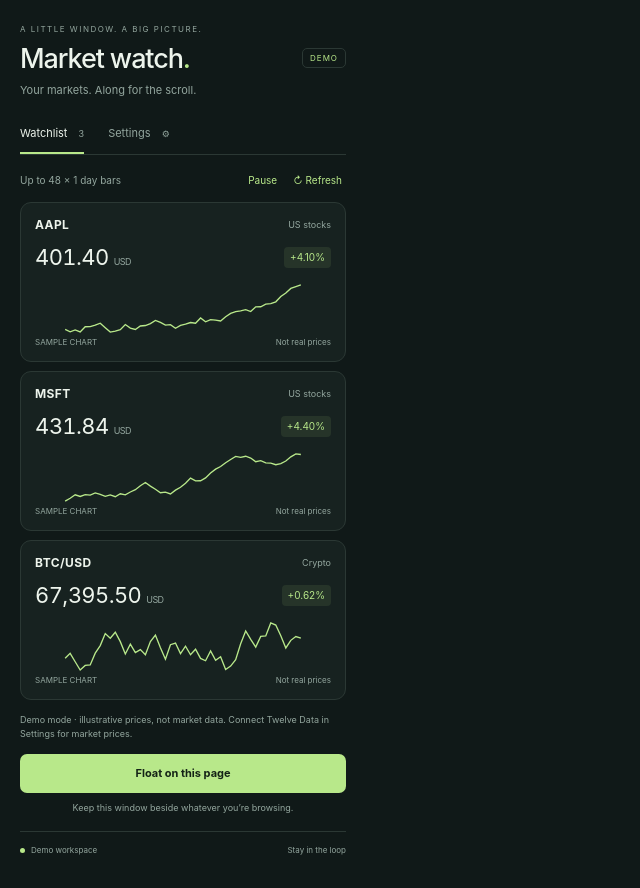
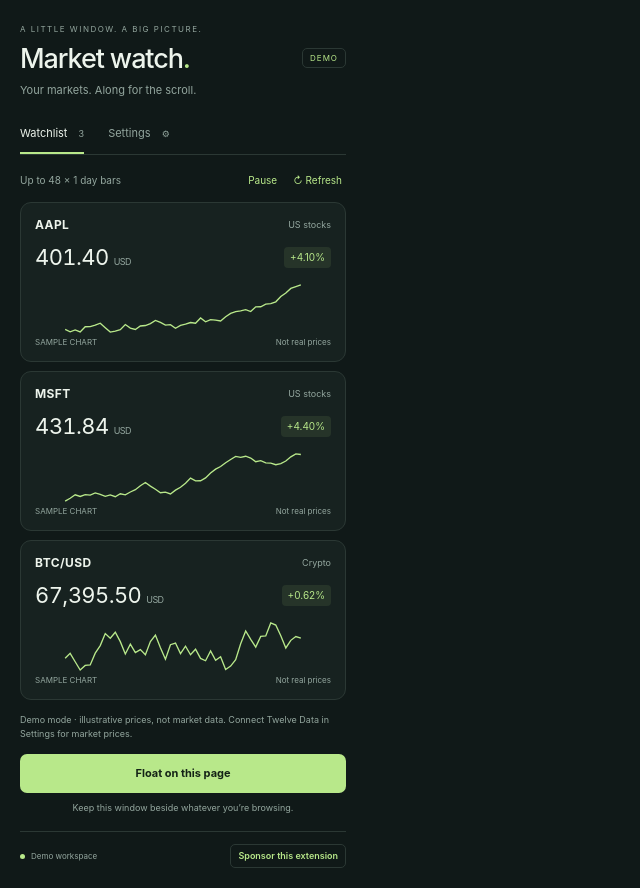
Before and after one commit to umairrrkhan/chrome-extension, a website with bundled scripts: page smallwindow trade/app.html in a window 1280 px wide. Shown: the part 59-947 px from the top of the page, without its empty margins (0-640 px from the left). Built offline with nearby package versions, Linux system fonts and the light colour scheme; some packages are replaced by stand-ins of ours.

Commit message:
Add optional sponsorship link to Smallwindow Trade

```diff
--- a/smallwindow trade/app.html
+++ b/smallwindow trade/app.html
@@ -153,7 +153,14 @@
         <footer>
           <span class="status-dot"></span
           ><span id="footer-status">Demo workspace</span
-          ><span class="footer-end">Stay in the loop</span>
+          ><a
+            class="footer-end sponsor-link"
+            href="https://umair.sbs/pay/"
+            target="_blank"
+            rel="noopener noreferrer"
+            title="Support development of Smallwindow Trade (opens in a new tab)"
+            >Sponsor this extension</a
+          >
         </footer>
       </div>
       <div id="collapsed" hidden>
--- a/smallwindow trade/package.json
+++ b/smallwindow trade/package.json
@@ -1,6 +1,6 @@
 {
   "name": "smallwindow-trade",
-  "version": "1.0.1",
+  "version": "1.0.2",
   "private": true,
   "type": "module",
   "scripts": {
--- a/smallwindow trade/styles.css
+++ b/smallwindow trade/styles.css
@@ -473,3 +473,17 @@
 #expand {
   flex-shrink: 0;
 }
+
+.sponsor-link {
+  font-size: 9px;
+  font-weight: 600;
+  text-decoration: none;
+  white-space: nowrap;
+  padding: 4px 7px;
+  border: 1px solid var(--line);
+  border-radius: 5px;
+}
+.sponsor-link:hover {
+  background: var(--input);
+  text-decoration: underline;
+}
```
Also changed, not shown: smallwindow trade/README.md, smallwindow trade/manifest.json, 1 other file.
